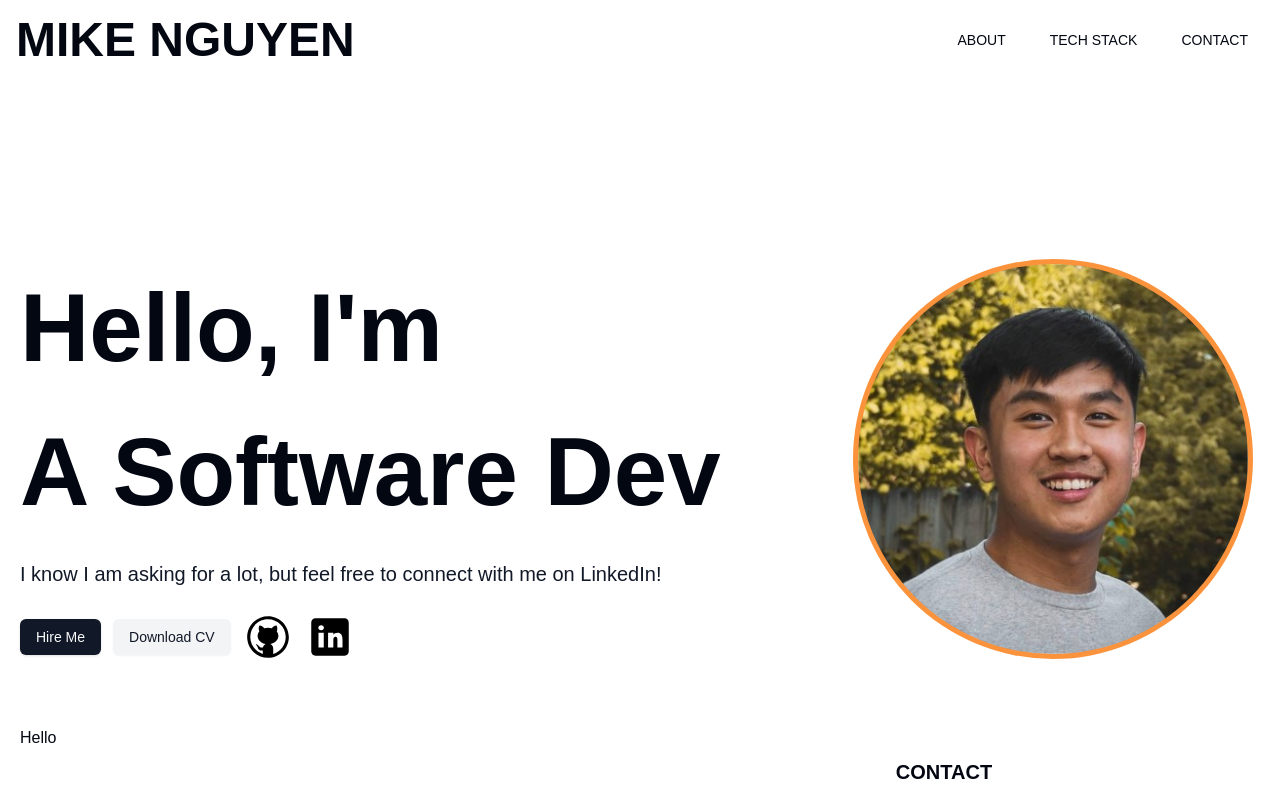
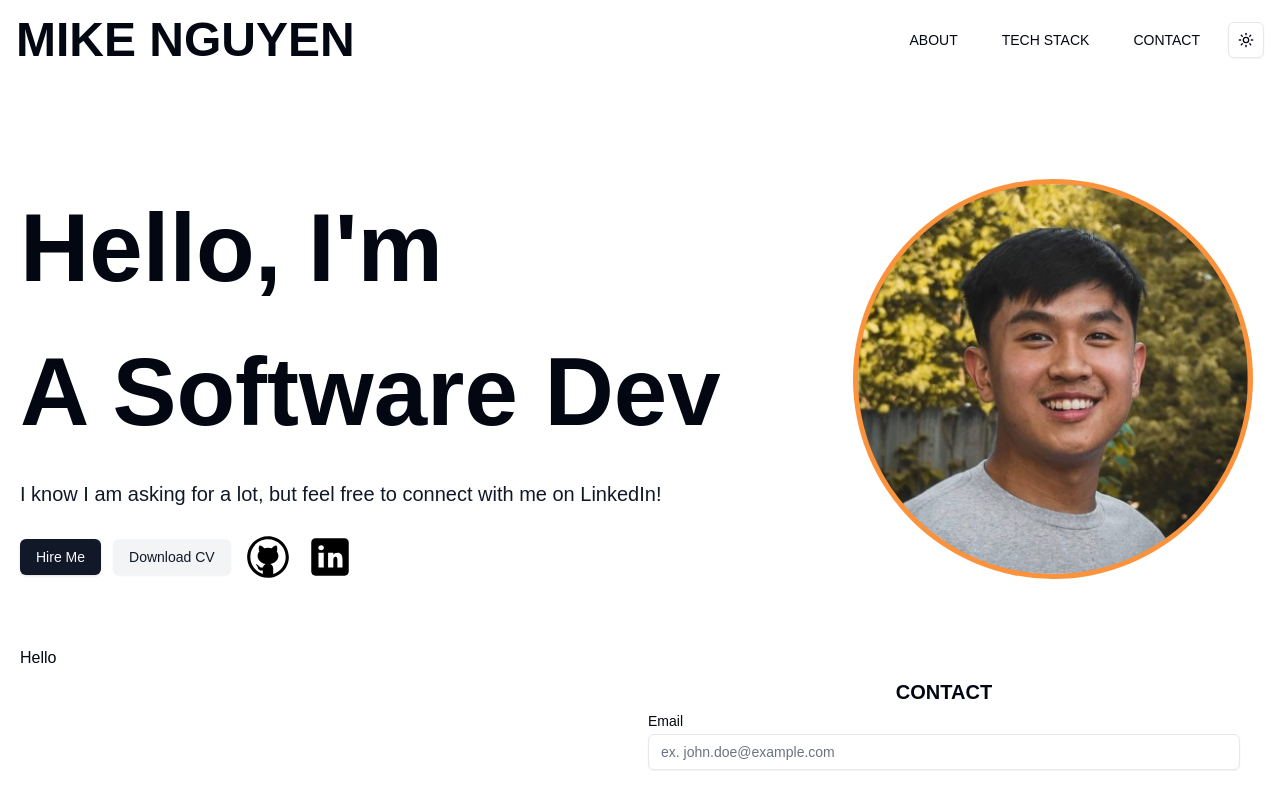
Before and after one commit to miken515/portfolio-react, a Next.js app: page / in a window 1280 px wide. Shown: the top 785 px of the page. Built offline with nearby package versions, Linux system fonts and the light colour scheme.

Commit message:
Small fixes to dark mode

```diff
--- a/app/globals.css
+++ b/app/globals.css
@@ -92,3 +92,12 @@ body {
     @apply bg-background text-foreground;
   }
 }
+
+/* Ensure the navbar is fixed */
+.navbar {
+  position: fixed;
+  top: 0;
+  left: 0;
+  width: 100%;
+  z-index: 1000; /* Ensures it stays above other content */
+}
--- a/app/layout.tsx
+++ b/app/layout.tsx
@@ -3,6 +3,7 @@ import localFont from "next/font/local";
 import "./globals.css";
 import Navbar from "@/components/ui/navbar";
 import { ThemeProvider } from "@/components/theme-provider";
+import { ModeToggle } from "@/components/layout/mode-toggle";
 
 
 
@@ -39,9 +40,9 @@ export default function RootLayout({
             disableTransitionOnChange
           >
             <Navbar/>
-            <div className="container mt-24 mx-auto px-5 py-4">
+            <main className="container mt-24 mx-auto px-5 py-4">
               {children}
-            </div>
+            </main>
           </ThemeProvider>
         </body>
       </html>
--- a/components/ui/navbar.tsx
+++ b/components/ui/navbar.tsx
@@ -7,11 +7,11 @@ import {
     NavigationMenuList,
     navigationMenuTriggerStyle,
 } from "@/components/ui/navigation-menu"
-
+import { ModeToggle } from "../layout/mode-toggle";
 
 const Navbar = () => {
 return (
-    <nav>
+    <nav className="navbar">
         <div className="flex container lg:py-4 flex-wrap items-center justify-between mx-auto px-4 py-2">
             <Link
                 href={"/"}
@@ -56,6 +56,7 @@ return (
                         </NavigationMenuItem>
                     </NavigationMenuList>
                 </NavigationMenu>
+                <ModeToggle/>
             </div>
         </div>
     </nav>
```
